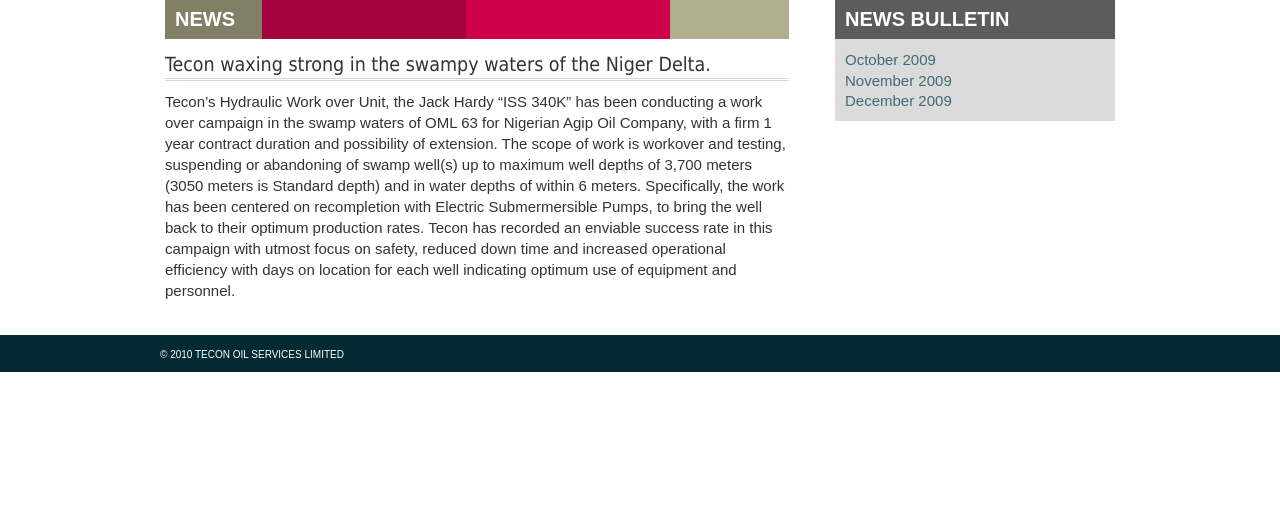
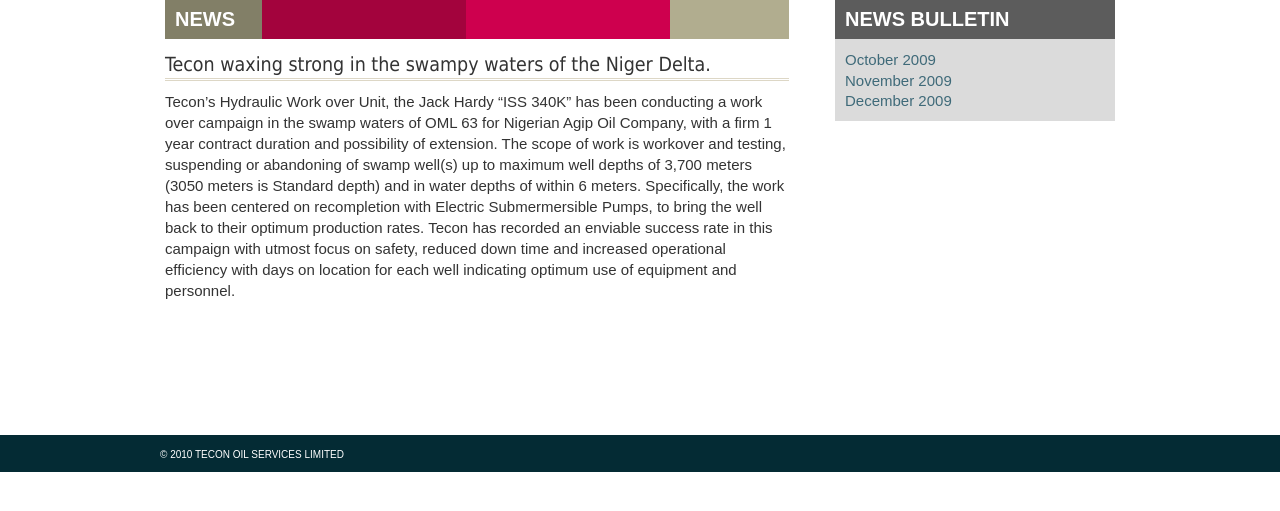
Before and after one commit to deone/tecon, a PHP site: page /news/index.php?news_item=1 in a window 1280 px wide. Shown: the part 200-711 px from the top of the page. Run offline with PHP 8.4, Linux system fonts and the light colour scheme.

Commit message:
News page footer jump fix.

```diff
--- a/css/base.css
+++ b/css/base.css
@@ -353,6 +353,9 @@ ul.gallery li ul.gallery-item-thumbs li a.active img {
 #feature-content ul.features-menu a.next:hover {
   background-position: -52px -40px;
 }
+#news #footer	{
+    margin-top: 100px;
+}
 #footer {
   clear: both;
   border-top: 1px solid #fff;
```
